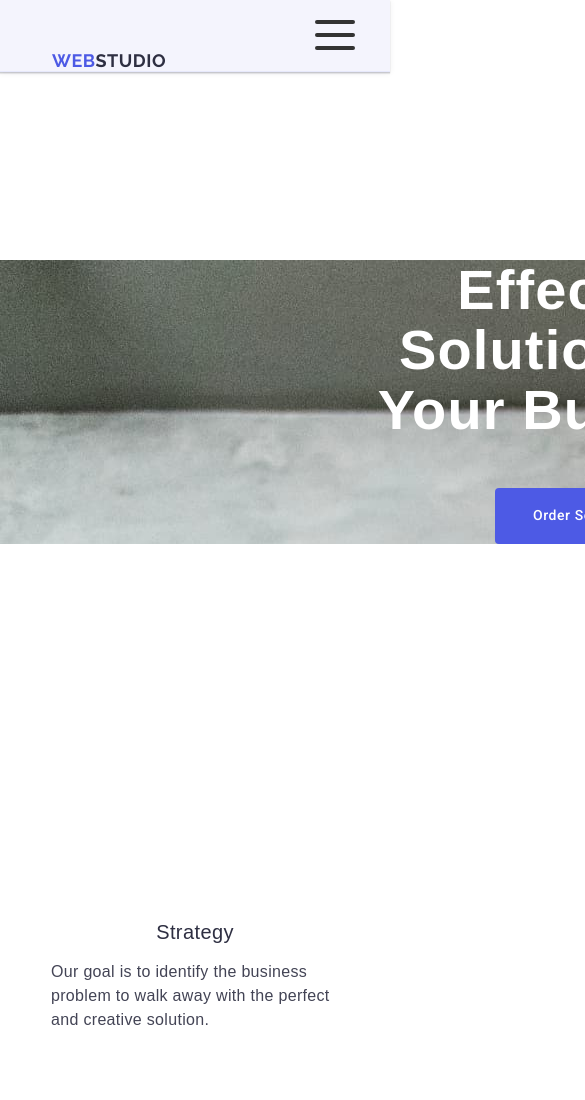
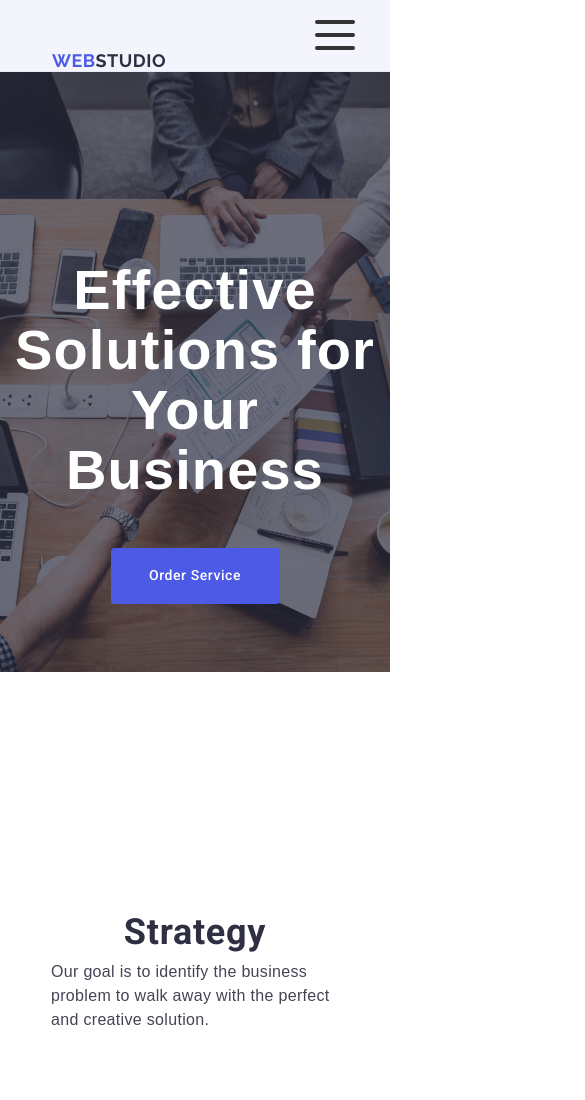
Before and after one commit to habibecinar/goit-markup-hw-06, a plain HTML site: page index.html in a window 390 px wide. Shown: the top 1100 px of the page, 585 px wide, since content can reach past the window. Drawn offline with nearby package versions, Linux system fonts and the light colour scheme.

Commit message:
secondsection

```diff
--- a/css/styles.css
+++ b/css/styles.css
@@ -147,11 +147,11 @@ a {
   padding: 188px 0;
 
   background-image: linear-gradient(
-      to botttom,
+      to bottom,
       rgba(46, 47, 66, 0.7),
       rgba(46, 47, 66, 0.7)
     ),
-    url(../images/peoplebg.jpg);
+    url("../images/peoplebg.jpg");
   background-repeat: no-repeat;
   background-position: center;
   background-size: cover;
@@ -1018,8 +1018,9 @@ body {
     width: 100%;
   }
   .first-section .container {
-    background-image: url(../images/peoplebg.jpg);
+    width: 100%;
   }
+
   body {
     font-size: 14px;
     width: 100%;
@@ -1060,6 +1061,14 @@ body {
     align-items: center;
     flex-direction: column;
     justify-content: center;
+    font-family: Roboto;
+    font-size: 36px;
+    font-weight: 700;
+    line-height: 40px;
+    letter-spacing: 0.02em;
+    text-align: center;
+    text-underline-position: from-font;
+    text-decoration-skip-ink: none;
   }
   .second-section__list-item {
     width: 288px;
@@ -1179,7 +1188,6 @@ body {
     font-size: 18px;
   }
   .first-section .container {
-    background-image: url(../images/peoplebg.jpg);
   }
 }
 
```
